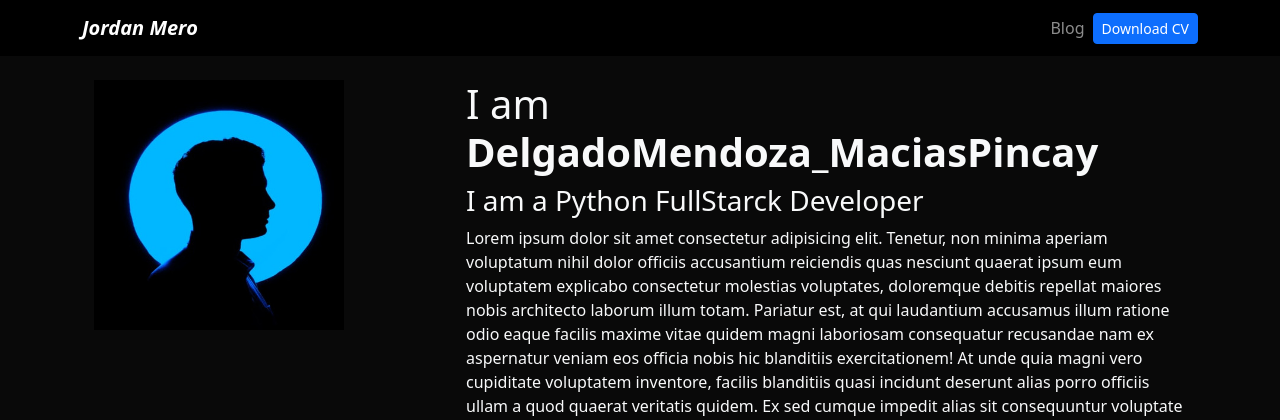
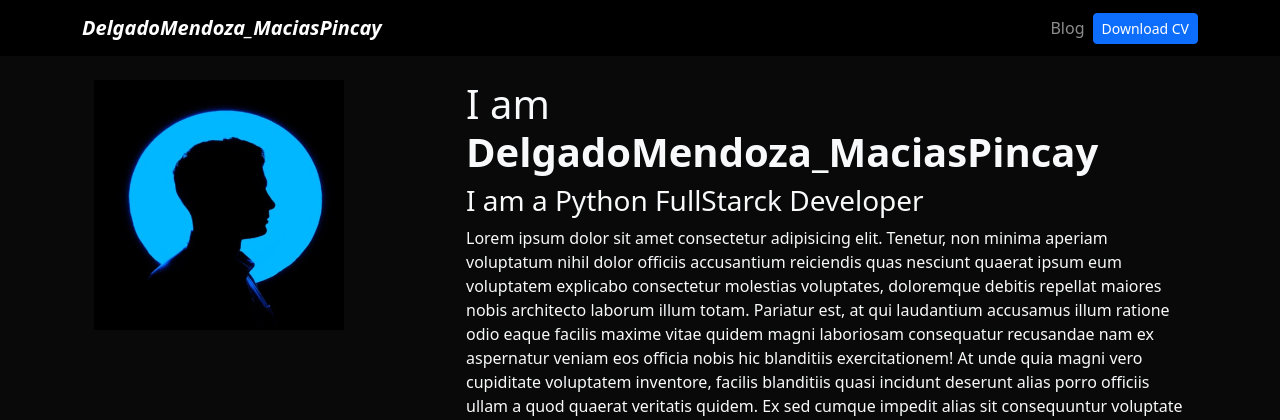
Before and after one commit to Jordan2403/taller_87, a Django app: page / in a window 1280 px wide. Shown: the top 420 px of the page. Run offline with Django 4.2, Linux system fonts and the light colour scheme; data that the repository does not hold is empty.

Commit message:
first commit

```diff
--- a/portfolio/templates/partials/navbar.html
+++ b/portfolio/templates/partials/navbar.html
@@ -2,7 +2,7 @@
 
 <nav class="navbar navbar-expand-lg navbar-dark bg-black">
     <div class="container">
-      <a class="navbar-brand fw-bold fst-italic" href="/">Jordan Mero</a>
+      <a class="navbar-brand fw-bold fst-italic" href="/">DelgadoMendoza_MaciasPincay</a>
       <button class="navbar-toggler" type="button" data-bs-toggle="collapse" data-bs-target="#navbarNav" aria-controls="navbarNav" aria-expanded="false" aria-label="Toggle navigation">
         <span class="navbar-toggler-icon"></span>
       </button>
```
